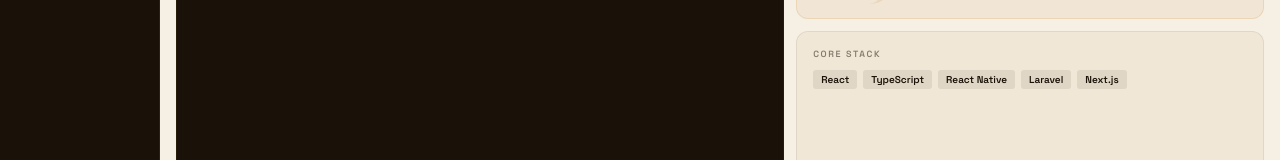
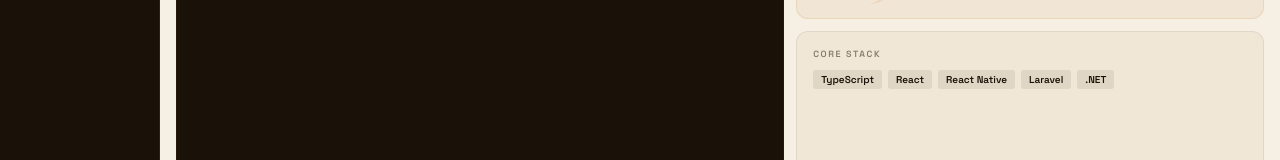
Before and after one commit to aidilsfwn/aidil-safwan-vite, a React (Vite) app: page / in a window 1280 px wide. Shown: the part 393-553 px from the top of the page. Built offline with nearby package versions, Linux system fonts and the light colour scheme; no server answers.

Commit message:
fix: update Hero core stack — remove Next.js, add .NET
Co-Authored-By: Claude Sonnet 4.6 <noreply@anthropic.com>

```diff
--- a/src/layouts/sections/Hero.tsx
+++ b/src/layouts/sections/Hero.tsx
@@ -89,7 +89,7 @@ export const Hero = () => (
           Core Stack
         </p>
         <div className="flex flex-wrap gap-1.5 mt-2">
-          {["React", "TypeScript", "React Native", "Laravel", "Next.js"].map(
+          {["TypeScript", "React", "React Native", "Laravel", ".NET"].map(
             (tech) => (
               <span
                 key={tech}
```
